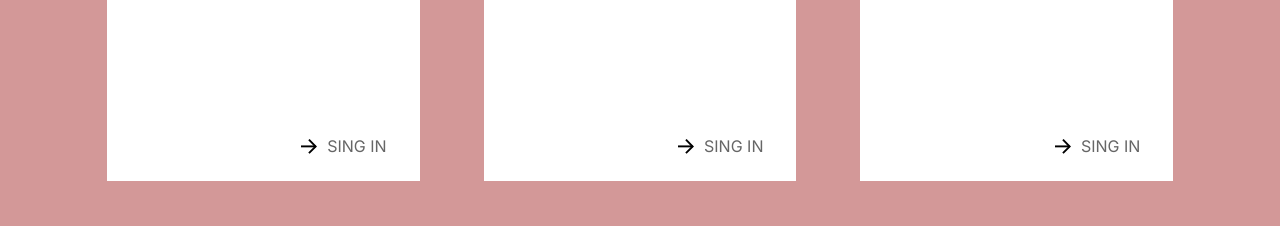
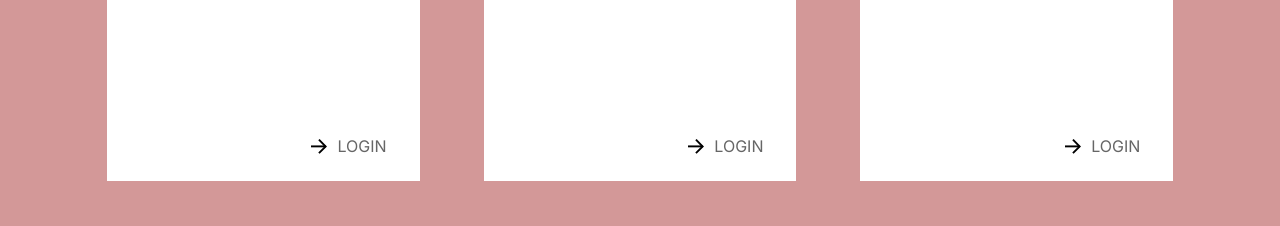
Before and after one commit to jorge-fco/xoo-website, a plain HTML site: page index.html in a window 1280 px wide. Shown: the part 1520-1746 px from the top of the page. Drawn offline with Linux system fonts and the light colour scheme; a web font is replaced by a local one.

Commit message:
Edit discover section

```diff
--- a/index.html
+++ b/index.html
@@ -301,7 +301,7 @@ circle to discover Mexico.</p>
 <div class="home__discover__item__body__link">
 <a href="#" role="button" class="button js-modal-button-open">
 <svg xmlns="http://www.w3.org/2000/svg" viewBox="0 0 37.55 34.67"><rect y="15.1" width="34.39" height="4.47"/><polygon points="20.22 34.67 17.05 31.51 31.23 17.34 17.05 3.16 20.22 0 37.55 17.34 20.22 34.67"/></svg>
-<span>SING IN</span>
+<span>Login</span>
 </a>
 </div>
 </div>
@@ -322,7 +322,7 @@ circle to discover Mexico.</p>
 <div class="home__discover__item__body__link">
 <a href="#" role="button" class="button js-modal-button-open">
 <svg xmlns="http://www.w3.org/2000/svg" viewBox="0 0 37.55 34.67"><rect y="15.1" width="34.39" height="4.47"/><polygon points="20.22 34.67 17.05 31.51 31.23 17.34 17.05 3.16 20.22 0 37.55 17.34 20.22 34.67"/></svg>
-<span>SING IN</span>
+<span>Login</span>
 </a>
 </div>
 </div>
@@ -343,7 +343,7 @@ circle to discover Mexico.</p>
 <div class="home__discover__item__body__link">
 <a href="#" role="button" class="button js-modal-button-open">
 <svg xmlns="http://www.w3.org/2000/svg" viewBox="0 0 37.55 34.67"><rect y="15.1" width="34.39" height="4.47"/><polygon points="20.22 34.67 17.05 31.51 31.23 17.34 17.05 3.16 20.22 0 37.55 17.34 20.22 34.67"/></svg>
-<span>SING IN</span>
+<span>Login</span>
 </a>
 </div>
 </div>
```
